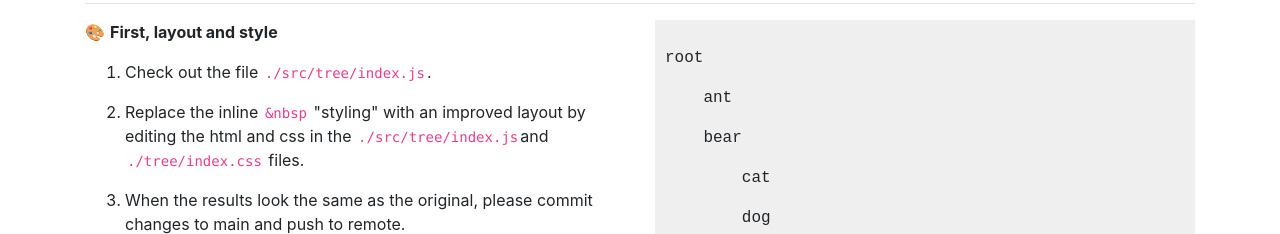
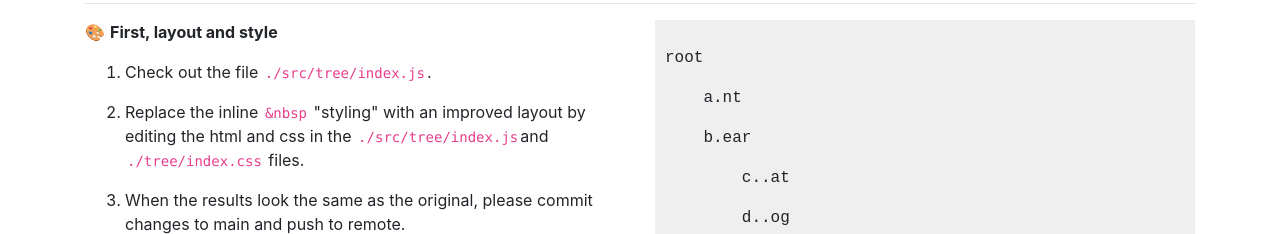
Before and after one commit to realisticattorney/zoolatech-test, a React (Create React App) app: page / in a window 1280 px wide. Shown: the part 566-800 px from the top of the page. Built offline with nearby package versions, Linux system fonts and the light colour scheme.

Commit message:
Complete bonus 1.6. Skip bonus 1.5

```diff
--- a/src/tree/index.js
+++ b/src/tree/index.js
@@ -1,16 +1,27 @@
 import './index.css';
 let node = require('./data.json');
 
-export default function Tree({ name, children }) {
-  let data = name ? { name, children } : node; //if name is not null, then it's a child node, else it's the root node
+export default function Tree({ name, children, dotsCount }) {
+  let data = name ? { name, children, dotsCount } : node; //if name is not null, then it's a child node, else it's the root node
+  let dotsCountAcc = dotsCount || 0; //dotsCountAcc is the number of dots that have been added to the current node
   return (
     <div className={`${name ? '' : 'tree'}`}>
       <ul>
         <li>
-          {name ? name : node.name}
+          {name
+            ? name
+                .substring(0, 1)
+                .concat('.'.repeat(dotsCount))
+                .concat(name.substring(1))
+            : node.name}
           {data.children.length > 0 &&
             data.children.map(({ name, children }) => (
-              <Tree key={name} name={name} children={children} />
+              <Tree
+                key={name}
+                name={name}
+                children={children}
+                dotsCount={dotsCountAcc + 1}
+              />
             ))}
         </li>
       </ul>
```
